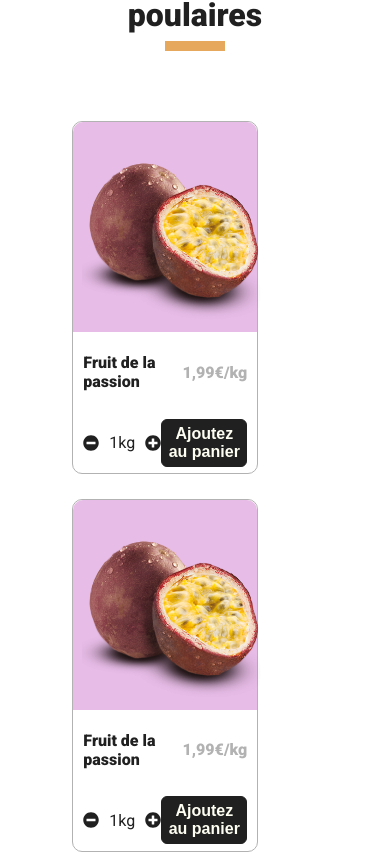
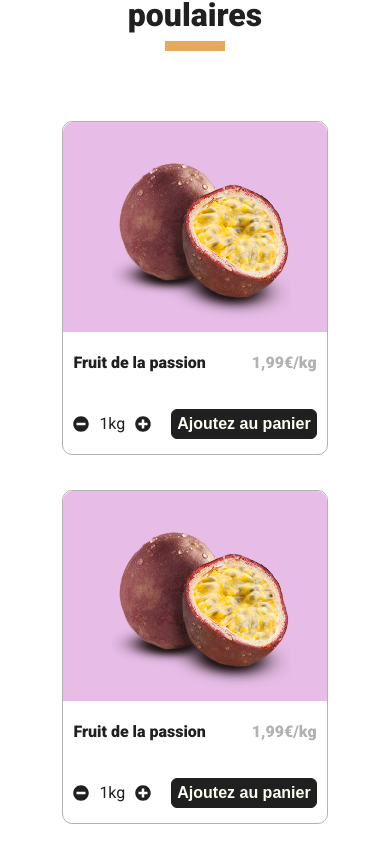
Before and after one commit to emmanuellejaldorau/cathy-boutik, a React (Create React App) app: page / in a window 390 px wide. Shown: the part 1900-2754 px from the top of the page. Built offline with nearby package versions, Linux system fonts and the light colour scheme.

Commit message:
style(product-list): adjusted mobile layout

```diff
--- a/src/App.css
+++ b/src/App.css
@@ -136,6 +136,13 @@ html, body, main {
     text-align: center;
     margin: 5% 0 2%;
     font-size: 2rem;
+}
+
+.product-tile-list{
+    width: 100%;
+    display: flex;
+    flex-direction: column;
+    align-items: center;
 }
 
 /*--------------------Product Tile------------------------*/
@@ -323,9 +330,12 @@ footer{
 
     .product-tile-list{
         display: flex;
+        flex-direction: row;
         justify-content: center;
         width: 100%;
     }
+
+    /*--------------------Product Tile------------------------*/
 
     .product-tile {
         width: 25%;
```
